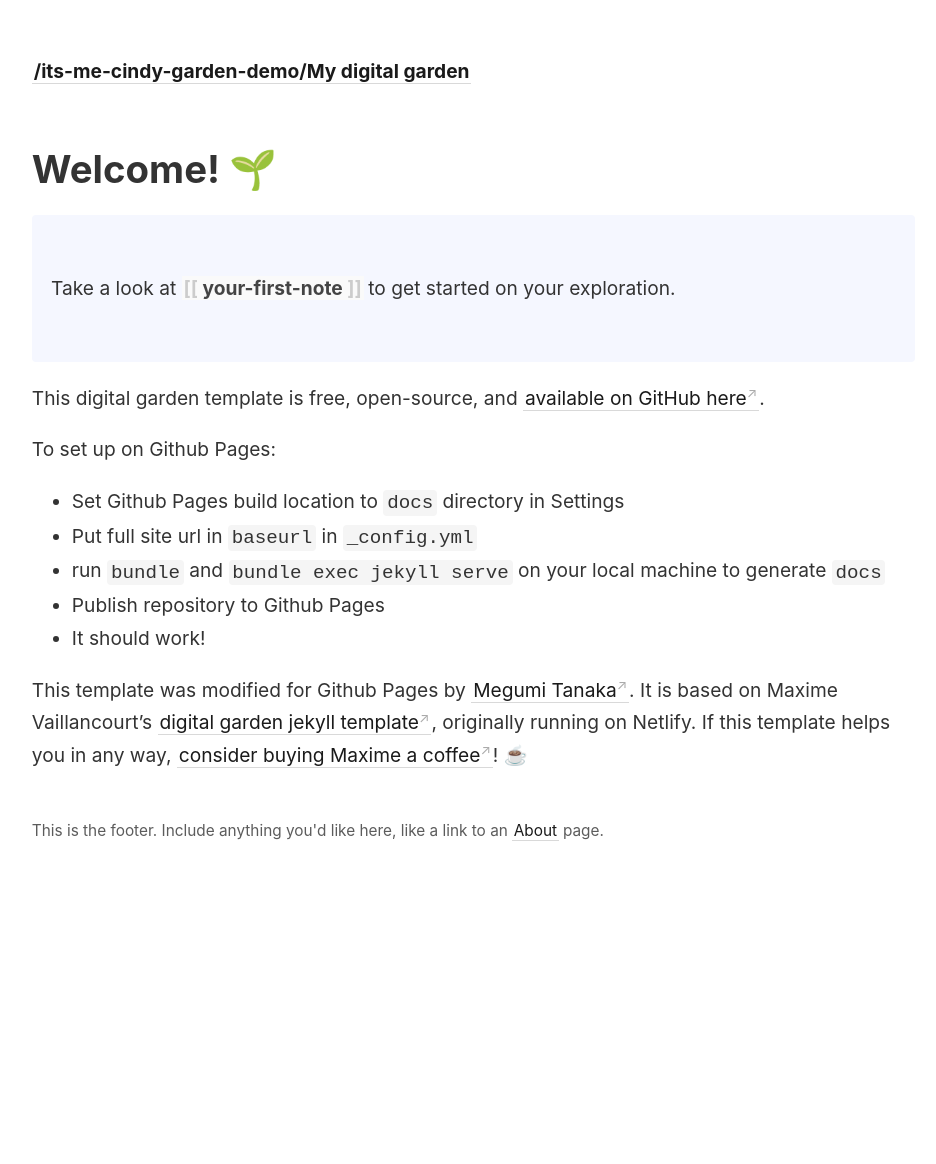
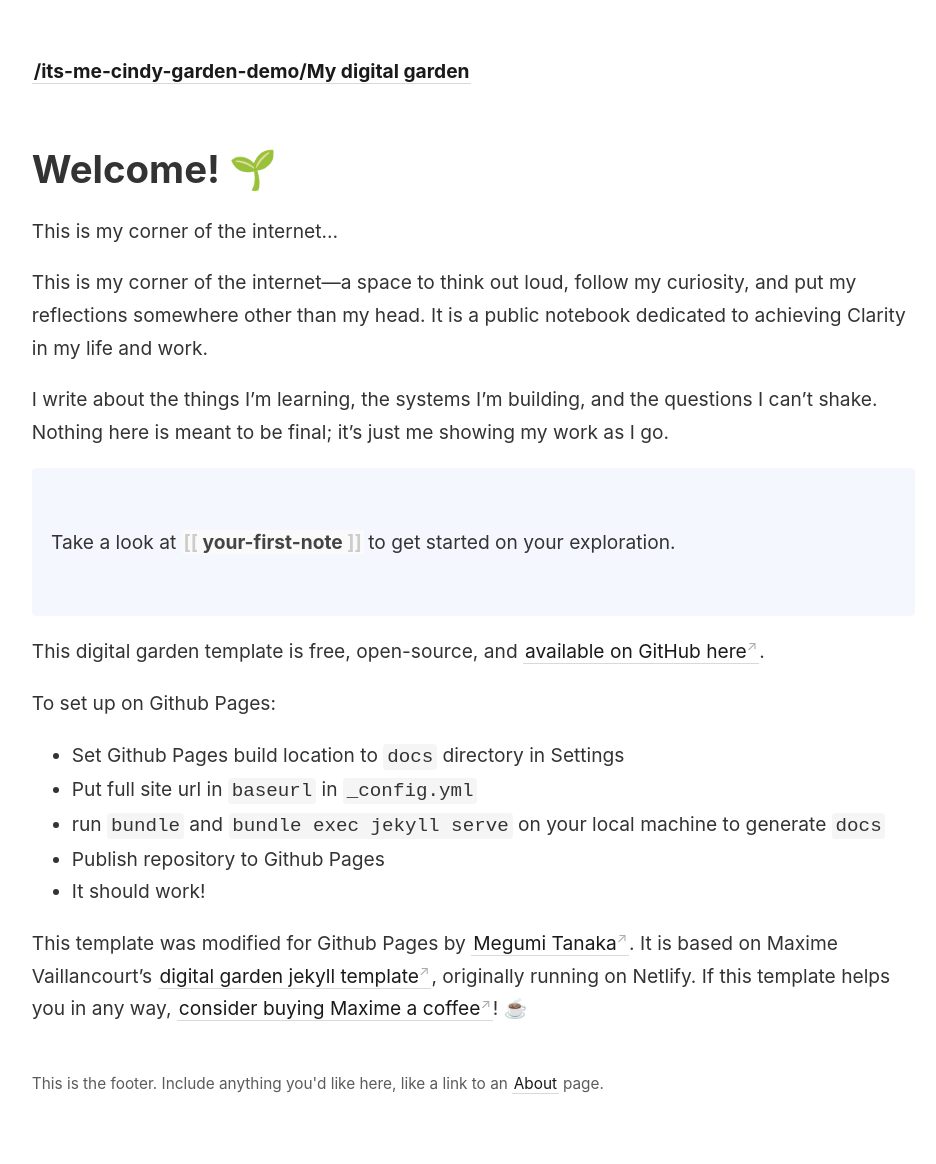
Before and after one commit to cindywincek/its-me-cindy-garden-demo, a Jekyll site: the page built from _pages/index.md, in a window 1280 px wide. Shown: the whole page, without its empty margins (45-981 px from the left). Built offline with Jekyll 4.4.1, drawn with Linux system fonts in a browser that asks for light colours; before the commit the page ends 910 px from its top, so only the background shows below that.

Commit message:
Update index.md

```diff
--- a/_pages/index.md
+++ b/_pages/index.md
@@ -7,9 +7,16 @@
 
 # Welcome! 🌱
 
+This is my corner of the internet...
+
+This is my corner of the internet—a space to think out loud, follow my curiosity, and put my reflections somewhere other than my head. It is a public notebook dedicated to achieving Clarity in my life and work.
+
+I write about the things I’m learning, the systems I’m building, and the questions I can’t shake. Nothing here is meant to be final; it’s just me showing my work as I go.
+
 <p style="padding: 3em 1em; background: #f5f7ff; border-radius: 4px;">
   Take a look at <span style="font-weight: bold"> [[your-first-note]] </span> to get started on your exploration.
 </p>
+
 
 This digital garden template is free, open-source, and [available on GitHub here](https://github.com/meewgumi/digital-garden-ghpages-template).
 
```
